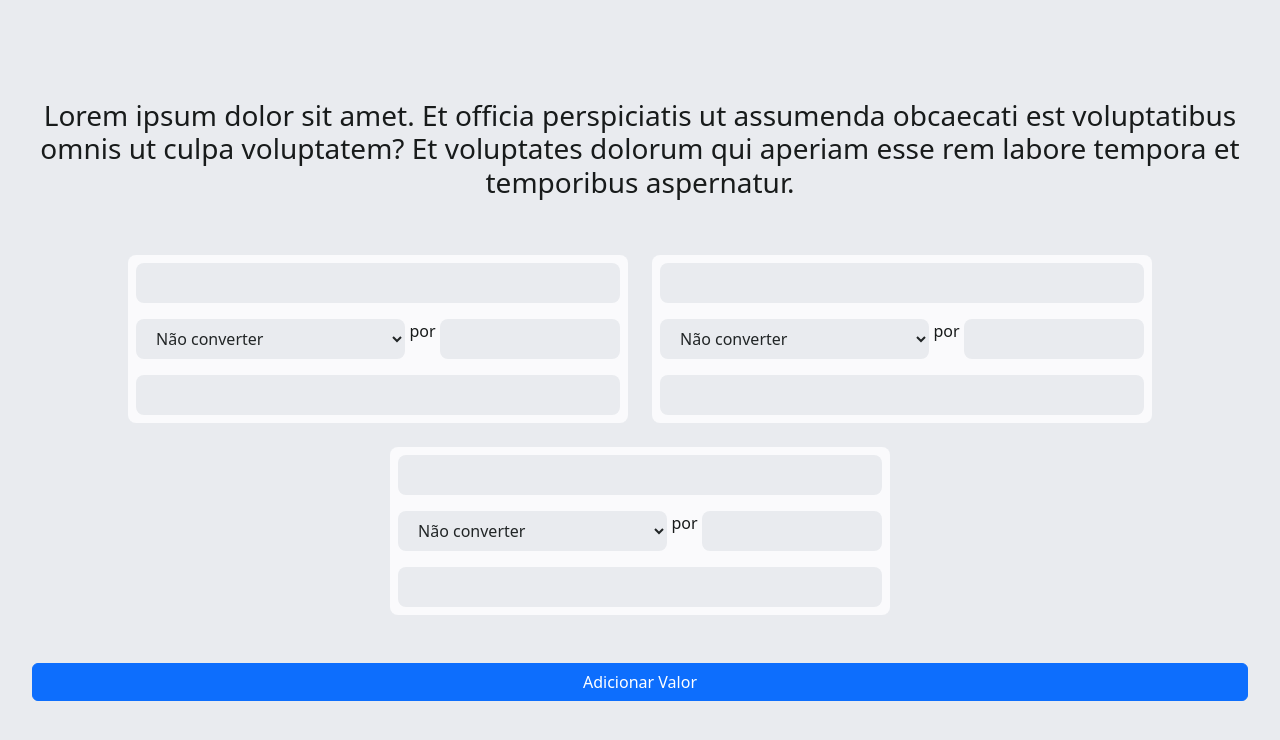
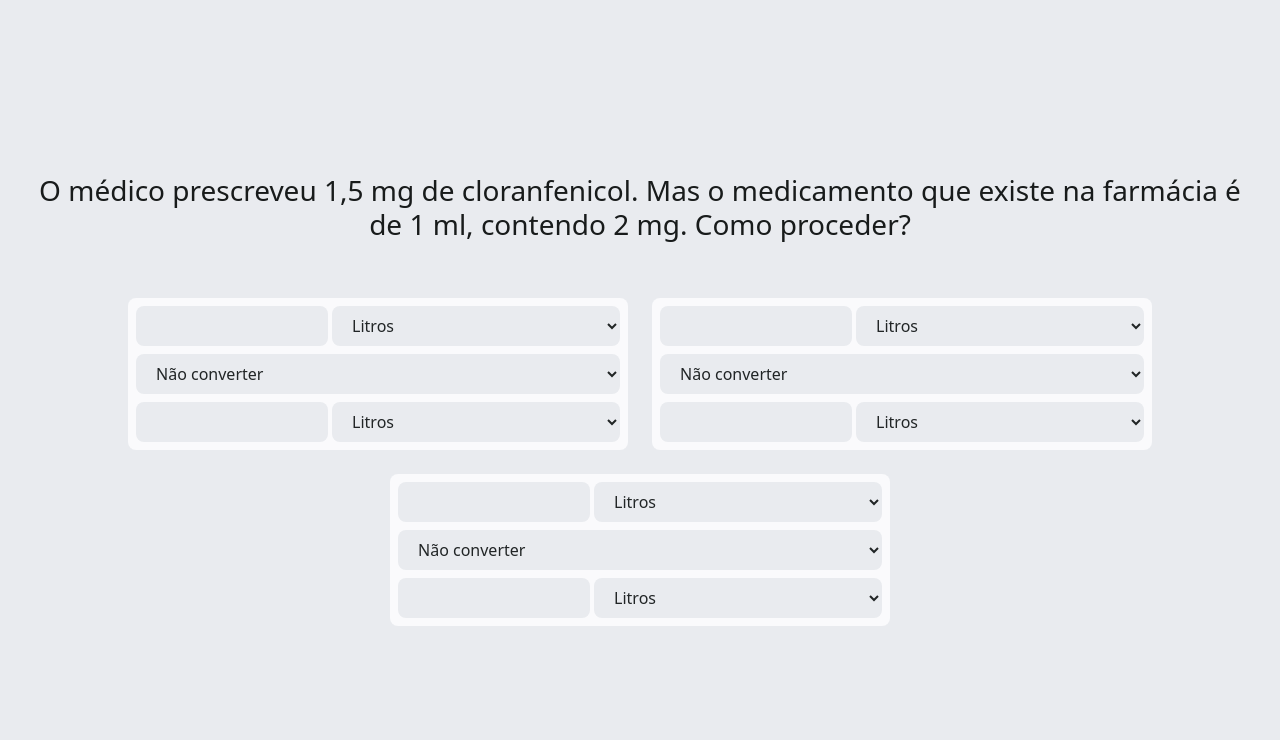
Before and after one commit to BlackKing72/pi-game-calculo, a React (Vite) app: page /app in a window 1280 px wide. Shown: the top 740 px of the page. Built offline with nearby package versions, Linux system fonts and the light colour scheme.

Commit message:
Iniciando a criação da parte de avaliar as conversões

```diff
--- /dev/null
+++ b/src/components/Select.jsx
@@ -0,0 +1,15 @@
+import { forwardRef } from "react";
+
+const Select = forwardRef (function Select({selectOptions, onSelectionChanged}, ref) {
+    return (
+        <select ref={ref} onChange={onSelectionChanged}>
+            {
+                selectOptions.map(selectOption => (
+                    <option value={selectOption}>{selectOption}</option>
+                ))
+            }
+        </select>
+    );
+});
+
+export default Select;
--- a/src/components/ValueConverter.jsx
+++ b/src/components/ValueConverter.jsx
@@ -1,42 +1,65 @@
-import { createRef, useState } from "react";
+import { useRef, useState } from "react";
 import { DropdownButton, Dropdown } from "react-bootstrap";
+import Select from "./Select";
 
-const converterOptions = [
+import { units, getConverter } from "../models/UnitConverters";
+
+// const convertUnits = [
+//     'Mililitro',
+//     'Litro',
+//     'Miligrama',
+//     'Grama',
+//     'Gota',
+//     'Microgota',
+//     'Colher de Sopa',
+//     'Colher de Sobremesa',
+//     'Colher de Chá',
+//     'Colher de Café',
+// ];
+
+const convertOptions = [
     {
         name: 'Não converter',
         convert: (l, r) => l,
         validate: (l, r) => true
     },
     {
-        name: 'Dividir',
+        name: 'Dividir por',
         convert: (l, r) => l / r,
         validate: (l, r) => r !== 0
     },
     {
-        name: 'Multiplicar',
+        name: 'Multiplicar por',
         convert: (l, r) => l * r,
         validate: (l, r) => true
     },
-]
+];
+
+const convertOptionNames = convertOptions.map(x => x.name);
 
 const ValueConverter = () => {
-    // const [converter, setConverter] = useState(converterOptions[0]);
+    const [converter, setConverter] = useState(convertOptions[0]);
 
-    const valueRef = createRef();
-    const selectRef = createRef();
-    const resultRef = createRef();
-    const converterRef = createRef();
+    const valueRef = useRef();
+    const selectRef = useRef();
+    const resultRef = useRef();
+    const converterRef = useRef();
+
+    const inputUnitRef = useRef();
+    const resultUnitRef = useRef();
 
     const handleSelectConverter = () => {
         const selectedOption = selectRef.current.value;
-        const selectedConverter = converterOptions.find((option) => {
-            return option.name == selectedOption; }
-        );
+        const selectedConverter = convertOptions.find((option) => {
+            return option.name == selectedOption;
+        });
 
         if (selectedConverter === null) {
             console.warn(`A seleção era nula, algo estranho deve ter acontecido.`);
             return;
         }
+
+        setConverter(selectedConverter);
 
         const inputValue = valueRef.current.value;
         const convertValue = converterRef.current.value;
@@ -46,28 +69,48 @@ const ValueConverter = () => {
             return;
         }
 
-        const result = selectedConverter.convert(inputValue, convertValue);
+        let result = selectedConverter.convert(inputValue, convertValue);
+        if (Number.isNaN(result)) {
+            result = 0;
+        }
+        resultRef.current.value = result;
 
-        resultRef.current.value = result;
+        const fromUnit = units.find(x => x.displayName === inputUnitRef.current.value);
+        const toUnit = units.find(x => x.displayName === resultUnitRef.current.value);
+
+        console.warn(`from: ${fromUnit.displayName} | to: ${toUnit.displayName}`);
+
+        const converter = getConverter(fromUnit, toUnit);
+        if (!converter) {
+            console.log(`Possível erro do usuário. Não foi possível achar uma conversão [${fromUnit.displayName} > ${toUnit.displayName}].`);
+            return;
+        }
+
+        const validateResult = converter.validate(inputValue);
+
+        if (result != validateResult) {
+            console.log(`Possível erro do usuário. Estava esperando o resultado ${validateResult} mas a resposta atual é ${result}`);
+        }
+        else {
+            console.log(`A resposta parece estar certa! :)`);
+        }
+
     };
 
     return (
         <div className="value-converter">
-            <input ref={valueRef} onChange={handleSelectConverter} className="spacing-m" type="number" />
             <div>
-                <select ref={selectRef} onChange={handleSelectConverter}>
-                    {
-                        converterOptions.map(option => (
-                            <option value={option.name} >
-                                {option.name}
-                            </option>
-                        ))
-                    }
-                </select>
-                <span>por</span>
-                <input ref={converterRef} onChange={handleSelectConverter} className="spacing-m" type="number" />
+                <input ref={valueRef} onChange={handleSelectConverter} type="number" />
+                <Select ref={inputUnitRef} selectOptions={units.map(x => x.displayName)} onSelectionChanged={handleSelectConverter} />
             </div>
-            <input ref={resultRef} type="number" readOnly={true} />
+            <div className={converter !== convertOptions[0] ? '' : 'disabled'}>
+                <Select ref={selectRef} selectOptions={convertOptionNames} onSelectionChanged={handleSelectConverter} />
+                <input ref={converterRef} onChange={handleSelectConverter} type="number" defaultValue={1} />
+            </div>
+            <div>
+                <input ref={resultRef} type="number" readOnly={true} />
+                <Select ref={resultUnitRef} selectOptions={units.map(x => x.displayName)} onSelectionChanged={handleSelectConverter} />
+            </div>
         </div>
     )
 };
--- /dev/null
+++ b/src/models/UnitConverters.jsx
@@ -0,0 +1,64 @@
+class Unit {
+    constructor(dysplayName, abbr) {
+        this.displayName = dysplayName;
+        this.abbr = abbr;
+    }
+}
+
+class Conversion {
+    constructor(src, dst, onValidate) {
+        this.src = src;
+        this.dst = dst;
+        this.onValidate = onValidate;
+    }
+
+    validate(value) {
+        return this.onValidate(value);
+    }
+}
+
+const Litros = new Unit('Litros', 'l');
+const Mililitros = new Unit('Mililitros', 'ml');
+
+const Gotas = new Unit('Gotas', 'gotas');
+const Microgotas = new Unit('Microgotas', 'micro gotas');
+
+const Gramas = new Unit('Gramas', 'g');
+const Miligramas = new Unit('Miligramas', 'mg');
+
+export const units = [
+    Litros,
+    Mililitros,
+    Gramas,
+    Miligramas,
+    Gotas,
+    Microgotas,
+];
+
+const LitrosParaMililitros = new Conversion(Litros, Mililitros, (l) => l * 1000);
+const MililitrosParaLitros = new Conversion(Mililitros, Litros, (ml) => ml / 1000);
+const GramasParaMiligramas = new Conversion(Gramas, Miligramas, (g) => g * 1000);
+const MiligramasParaGramas = new Conversion(Miligramas, Gramas, (mg) => mg / 1000);
+const MililitroParaGotas = new Conversion(Mililitros, Gotas, (ml) => ml * 20);
+const GotasParaMililitro = new Conversion(Gotas, Mililitros, (gotas) => gotas / 20);
+
+/** @type {Array<Conversion>} */
+const conversions = [
+    LitrosParaMililitros,
+    MililitrosParaLitros,
+    GramasParaMiligramas,
+    MiligramasParaGramas,
+    MililitroParaGotas,
+    GotasParaMililitro,
+];
+
+/**
+ * @param {Unit} src A unidade do valor que você quer converter.
+ * @param {Unit} dst A unidade resultado da conversão.
+ * @returns {Conversion | null} Retorna uma conversão se bem sucedido ou null se algum erro acontecer.
+ */
+export const getConverter = (src, dst) => {
+    return conversions.find((conversion) => {
+        return conversion.src === src && conversion.dst === dst;
+    });
+};
--- a/src/pages/GamePage.jsx
+++ b/src/pages/GamePage.jsx
@@ -7,18 +7,15 @@ const GamePage = () => {
     return (
         <div className="game">
             <h3 className="game-question">
-                Lorem ipsum dolor sit amet. Et officia perspiciatis ut assumenda obcaecati est
-                voluptatibus omnis ut culpa voluptatem? Et voluptates dolorum qui aperiam esse
-                rem labore tempora et temporibus aspernatur.
+                O médico prescreveu 1,5 mg de cloranfenicol. Mas o medicamento que
+                existe na farmácia é de 1 ml, contendo 2 mg. Como proceder?
             </h3>
 
             <div className="game-input">
-                <ValueConverter/>
-                <ValueConverter/>
-                <ValueConverter/>
+                <ValueConverter />
+                <ValueConverter />
+                <ValueConverter />
             </div>
-
-            <Button>Adicionar Valor</Button>
         </div>
     )
 };
```
